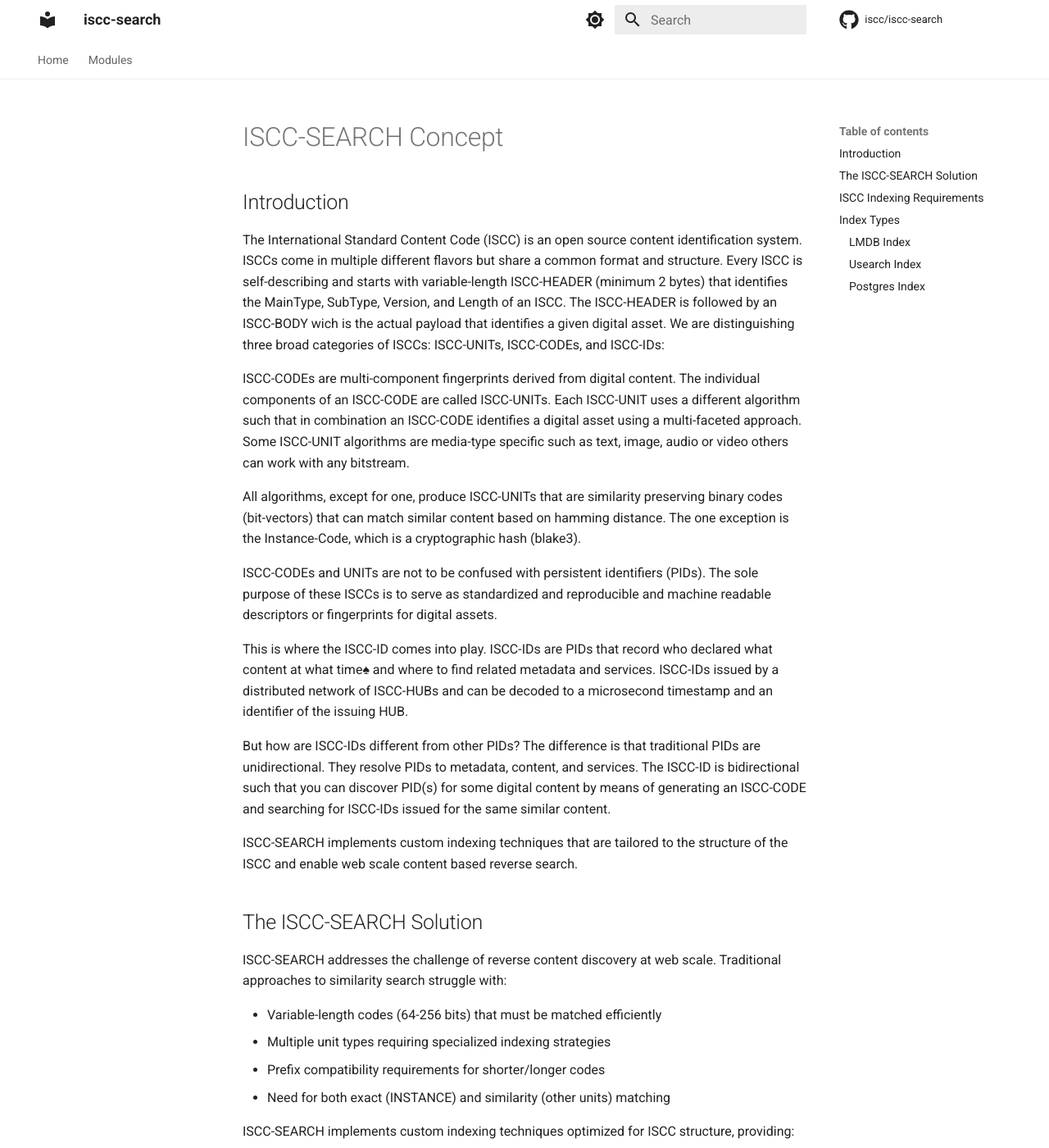
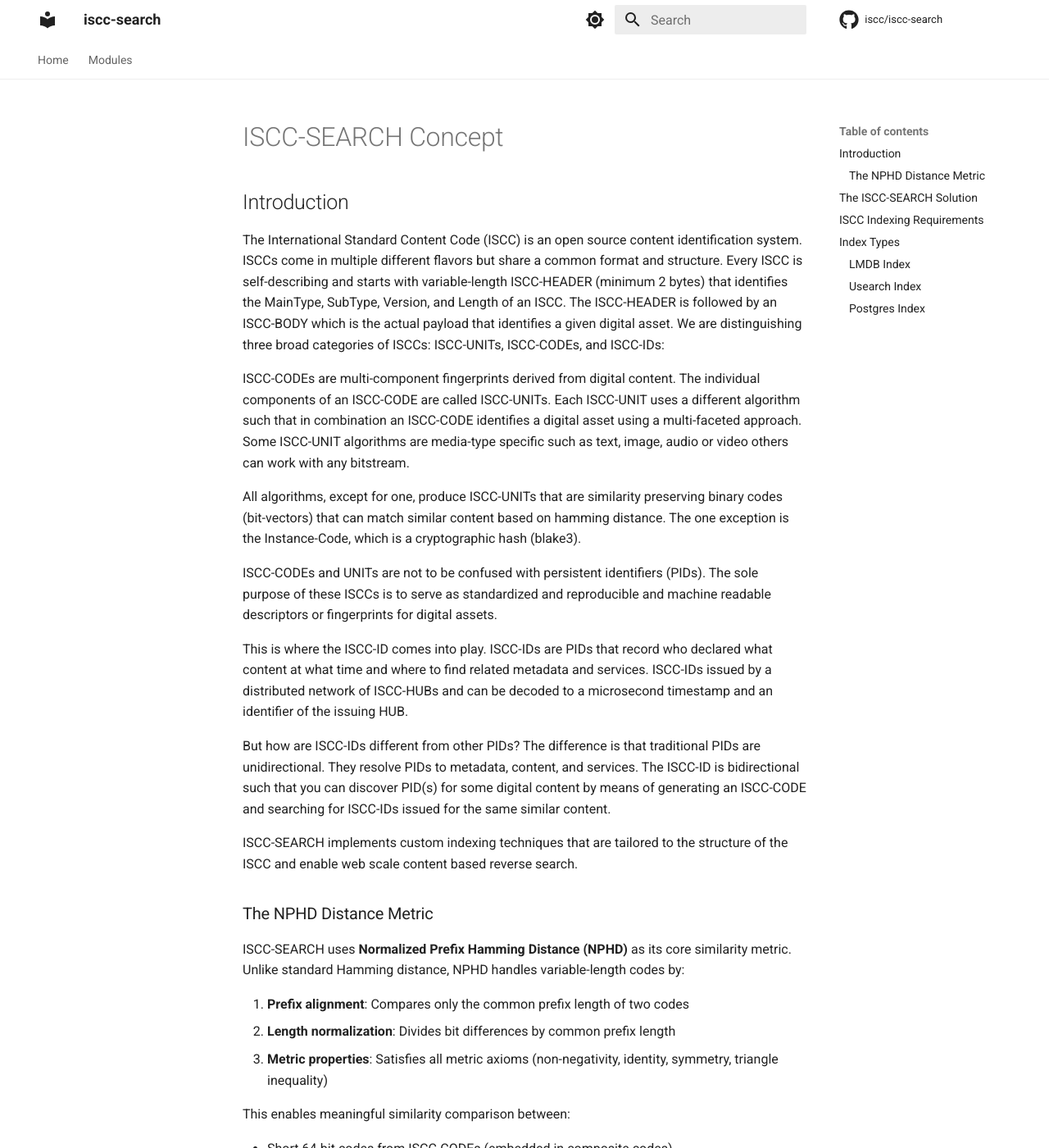
Before and after one commit to iscc/iscc-search, an MkDocs documentation site: the page built from docs/concept.md, in a window 1280 px wide and 1400 px high. Shown: the whole window at 82% size. Built offline with MkDocs 1.6.1 and Material for MkDocs 9.7.7, drawn with Linux system fonts in a browser that asks for light colours; comment, search, counter and statistics services are not loaded; some of the changed text lies outside the part shown.

Commit message:
docs(concept): fix typos and add NPHD distance metric explanation
Fix technical writing errors including spelling mistakes and grammatical
issues. Add comprehensive explanation of Normalized Prefix Hamming Distance
(NPHD) as the core similarity metric, covering prefix alignment, length
normalization, and its advantages over standard Hamming distance for
variable-length ISCC codes.

The NPHD section provides crucial technical foundation for understanding
why ISCC-SEARCH's approach is necessary before readers encounter the
implementation details.

```diff
--- a/docs/concept.md
+++ b/docs/concept.md
@@ -5,7 +5,7 @@
 The International Standard Content Code (ISCC) is an open source content identification system. ISCCs come in
 multiple different flavors but share a common format and structure. Every ISCC is self-describing and starts
 with variable-length ISCC-HEADER (minimum 2 bytes) that identifies the MainType, SubType, Version, and Length of
-an ISCC. The ISCC-HEADER is followed by an ISCC-BODY wich is the actual payload that identifies a given digital
+an ISCC. The ISCC-HEADER is followed by an ISCC-BODY which is the actual payload that identifies a given digital
 asset. We are distinguishing three broad categories of ISCCs: ISCC-UNITs, ISCC-CODEs, and ISCC-IDs:
 
 ISCC-CODEs are multi-component fingerprints derived from digital content. The individual components of an
@@ -21,7 +21,7 @@ ISCC-CODEs and UNITs are not to be confused with persistent identifiers (PIDs).
 is to serve as standardized and reproducible and machine readable descriptors or fingerprints for digital
 assets.
 
-This is where the ISCC-ID comes into play. ISCC-IDs are PIDs that record who declared what content at what time♠
+This is where the ISCC-ID comes into play. ISCC-IDs are PIDs that record who declared what content at what time
 and where to find related metadata and services. ISCC-IDs issued by a distributed network of ISCC-HUBs and can
 be decoded to a microsecond timestamp and an identifier of the issuing HUB.
 
@@ -32,6 +32,24 @@ similar content.
 
 ISCC-SEARCH implements custom indexing techniques that are tailored to the structure of the ISCC and enable web
 scale content based reverse search.
+
+### The NPHD Distance Metric
+
+ISCC-SEARCH uses **Normalized Prefix Hamming Distance (NPHD)** as its core similarity metric. Unlike standard
+Hamming distance, NPHD handles variable-length codes by:
+
+1. **Prefix alignment**: Compares only the common prefix length of two codes
+2. **Length normalization**: Divides bit differences by common prefix length
+3. **Metric properties**: Satisfies all metric axioms (non-negativity, identity, symmetry, triangle inequality)
+
+This enables meaningful similarity comparison between:
+
+- Short 64-bit codes from ISCC-CODEs (embedded in composite codes)
+- Extended 256-bit ISCC-UNITs (standalone, high-precision)
+- Mixed-length codes in the same search operation
+
+Standard Hamming distance doesn't work here because it treats all bit differences equally regardless of vector
+length, producing incorrect similarity scores when comparing codes of different lengths.
 
 ## The ISCC-SEARCH Solution
 
@@ -74,7 +92,7 @@ still match and compare short ISCC-UNITs against long ISCC-UNITS.
 
 The LMDB Index is an embeddable, memory efficient, and durable index that uses local storage and supports
 incremental updates. It matches ISCC-UNITs based on common prefixes supporting variable length UNIT matches. It
-can only match near duplicates where to different but similar assets happen produce identical ISCC-UNITs or
+can only match near duplicates where two different but similar assets happen to produce identical ISCC-UNITs or
 unit-prefixes.
 
 ### Usearch Index
```
